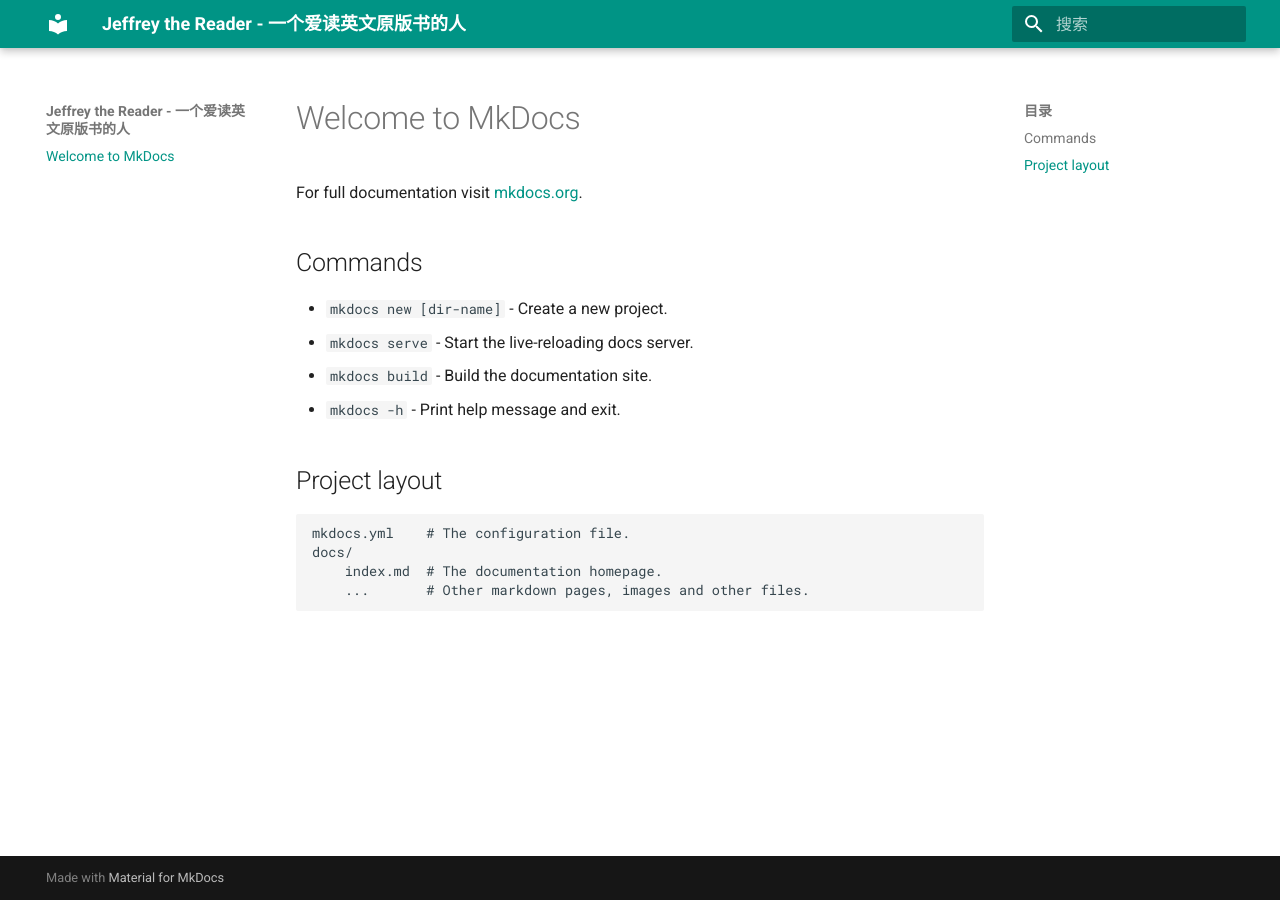
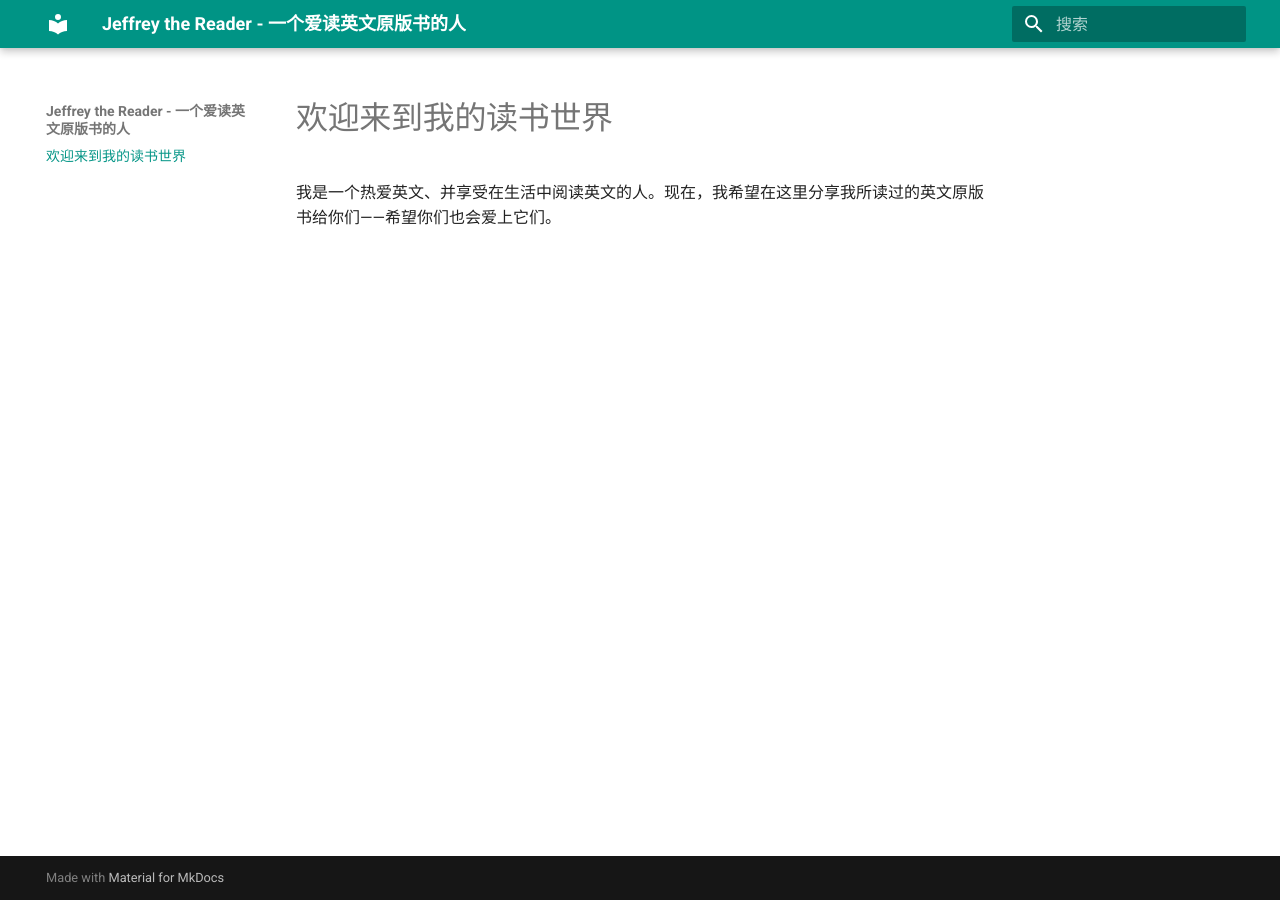
Before and after one commit to Gypsop/JeffreyTheReader, an MkDocs documentation site: the page built from docs/index.md, in a window 1280 px wide. Built offline with MkDocs 1.6.1 and Material for MkDocs 9.7.7, drawn with Linux system fonts in a browser that asks for light colours.

Commit message:
update index content

```diff
--- a/docs/index.md
+++ b/docs/index.md
@@ -1,17 +1,3 @@
-# Welcome to MkDocs
+# 欢迎来到我的读书世界
 
-For full documentation visit [mkdocs.org](https://www.mkdocs.org).
-
-## Commands
-
-* `mkdocs new [dir-name]` - Create a new project.
-* `mkdocs serve` - Start the live-reloading docs server.
-* `mkdocs build` - Build the documentation site.
-* `mkdocs -h` - Print help message and exit.
-
-## Project layout
-
-    mkdocs.yml    # The configuration file.
-    docs/
-        index.md  # The documentation homepage.
-        ...       # Other markdown pages, images and other files.
+我是一个热爱英文、并享受在生活中阅读英文的人。现在，我希望在这里分享我所读过的英文原版书给你们——希望你们也会爱上它们。
```
